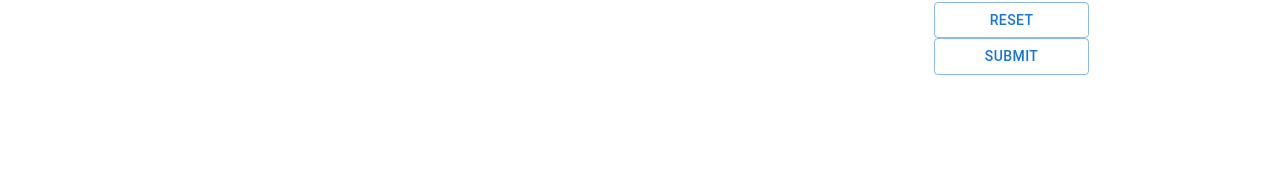
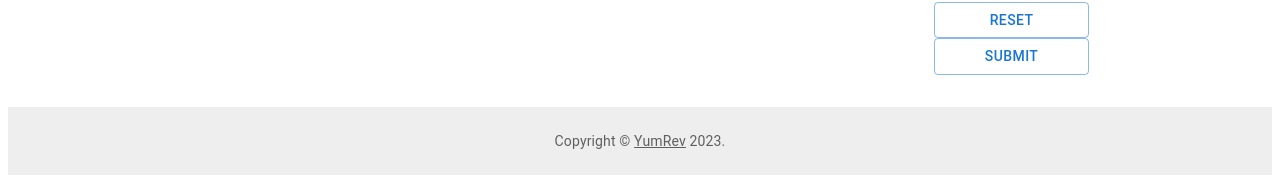
Before and after one commit to CS222-UIUC/course-project-team46, a React (Create React App) app in the folder client/: page / in a window 1280 px wide. Shown: the part 605-797 px from the top of the page. Built offline with nearby package versions, Linux system fonts and the light colour scheme; no server answers.

Commit message:
Add a footer for each page

```diff
--- /dev/null
+++ b/client/src/components/Footer/index.js
@@ -0,0 +1,41 @@
+import Box from '@mui/material/Box';
+import Typography from '@mui/material/Typography';
+import Container from '@mui/material/Container';
+import Link from '@mui/material/Link';
+
+function Copyright() {
+    return (
+        <Typography variant="body2" color="text.secondary">
+            {'Copyright © '}
+            <Link color="inherit" href="/">
+                YumRev
+            </Link>{' '}
+            {new Date().getFullYear()}
+            {'.'}
+        </Typography>
+    );
+}
+
+export default function Footer() {
+    return (
+        <Box>
+            <Box height={32} /> {/* Add some space between */}
+            <Box
+                component="footer"
+                sx={{
+                py: 3,
+                px: 2,
+                mt: 'auto',
+                backgroundColor: (theme) =>
+                    theme.palette.mode === 'light'
+                    ? theme.palette.grey[200]
+                    : theme.palette.grey[800],
+                }}
+            >
+                <Container maxWidth="sm">
+                    <Copyright />
+                </Container>
+            </Box>
+        </Box>
+    );
+}
--- a/client/src/pages/ForgotPage/index.js
+++ b/client/src/pages/ForgotPage/index.js
@@ -13,6 +13,7 @@
 import { styled } from "@mui/system";
 
 import AppBar from '../../components/AppBar'
+import Footer from '../../components/Footer'
 
 // create styles
 const AuthWrapper = styled(Grid)`
@@ -141,6 +142,7 @@
                         </Grid>
                     </AuthWrapper>
                 </Box>
+                <Footer />
             </header>
         </div>
     );
--- a/client/src/pages/HomePage/index.js
+++ b/client/src/pages/HomePage/index.js
@@ -8,6 +8,7 @@
 import AppBar from '../../components/AppBar'
 import RestaurantListWithFilter from '../../components/RestaurantListWithFilter'
 import RestaurantReferral from '../../components/RestaurantReferral'
+import Footer from '../../components/Footer'
 
 const restaurantIDs = [17972286928074856000, 6439431995832154000, 14858487583252476000, 14082953212814273000, 6249083880162181000]
 
@@ -102,6 +103,7 @@
                         <Grid item xs={0.5} />
                     </Grid>
                 </Box>
+                <Footer />
             </header>
         </div>
     );
--- a/client/src/pages/LoginPage/index.js
+++ b/client/src/pages/LoginPage/index.js
@@ -6,6 +6,7 @@
 import { styled } from "@mui/system";
 
 import AppBar from '../../components/AppBar'
+import Footer from '../../components/Footer'
 
 // create styles
 const AuthWrapper = styled(Grid)`
@@ -183,6 +184,7 @@
                         </Grid>
                     </AuthWrapper>
                 </Box>
+                <Footer />
             </header>
         </div>
     );
--- a/client/src/pages/RegisterPage/index.js
+++ b/client/src/pages/RegisterPage/index.js
@@ -6,6 +6,7 @@
 import Form from '../../utils/Forms'
 
 import AppBar from '../../components/AppBar'
+import Footer from '../../components/Footer'
 
 // create styles
 const AuthWrapper = styled(Grid)`
@@ -210,6 +211,7 @@
                         </Grid>
                     </AuthWrapper>
                 </Box>
+                <Footer />
             </header>
         </div>
     );
--- a/client/src/pages/RestaurantDetailPage/index.js
+++ b/client/src/pages/RestaurantDetailPage/index.js
@@ -6,6 +6,7 @@
 import { useParams } from 'react-router-dom';
 import AppBar from '../../components/AppBar'
 import Comments from '../../components/Comments'
+import Footer from '../../components/Footer'
 
 import { Box, Grid, Paper} from '@mui/material';
 
@@ -134,6 +135,7 @@
                     <Grid item xs={1} />
                 </Grid>
             </Box>
+            <Footer />
         </div>
     );
 }
--- a/client/src/pages/SearchPage/index.js
+++ b/client/src/pages/SearchPage/index.js
@@ -5,6 +5,7 @@
 import { useLocation } from 'react-router-dom';
 
 import AppBar from '../../components/AppBar'
+import Footer from '../../components/Footer'
 import RestaurantListWithFilter from '../../components/RestaurantListWithFilter'
 
 const useQuery = () => {
@@ -148,6 +149,7 @@
                         <Grid item xs={0.5} />
                     </Grid>
                 </Box>
+                <Footer />
             </header>
         </div>
     );
```
